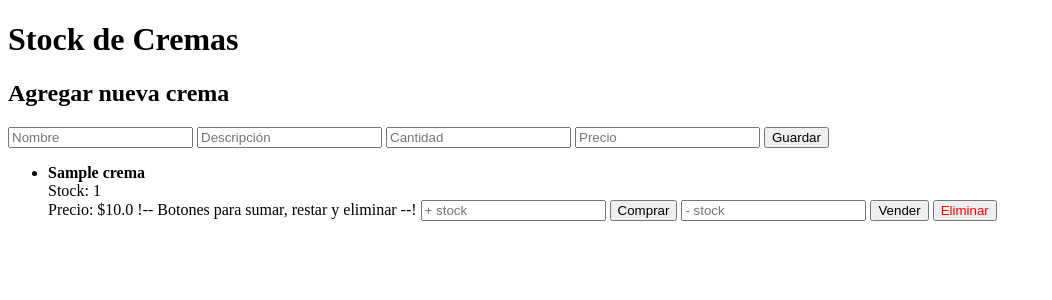
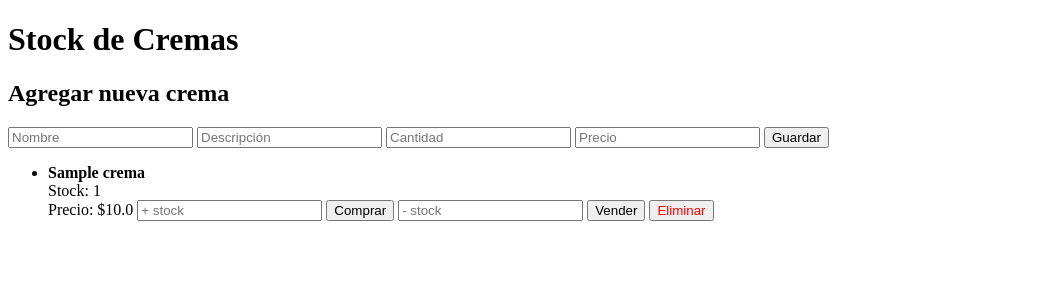
Before and after one commit to fernandojyaiy-art/stock_estetica_app, a FastAPI app: page / in a window 1280 px wide. Shown: the top 300 px of the page, without its empty margins (0-1052 px from the left). Run offline with FastAPI, Linux system fonts and the light colour scheme; tables that the repository leaves empty hold one stand-in row (values such as "Sample post").

Commit message:
cambios en templates

```diff
--- a/templates/index.html
+++ b/templates/index.html
@@ -30,7 +30,7 @@
                 Stock: {{ crema[3] }}<br>
                 Precio: ${{ crema[4] }}
 
-                !-- Botones para sumar, restar y eliminar --!
+
 
                 <form action="/sumar_stock" method="post" style="display:inline;">
                     <input type="hidden" name="id" value="{{ crema[0] }}">
```
